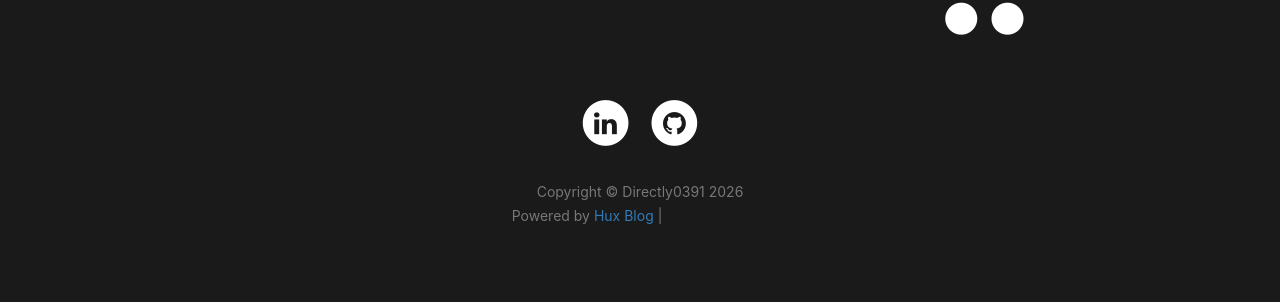
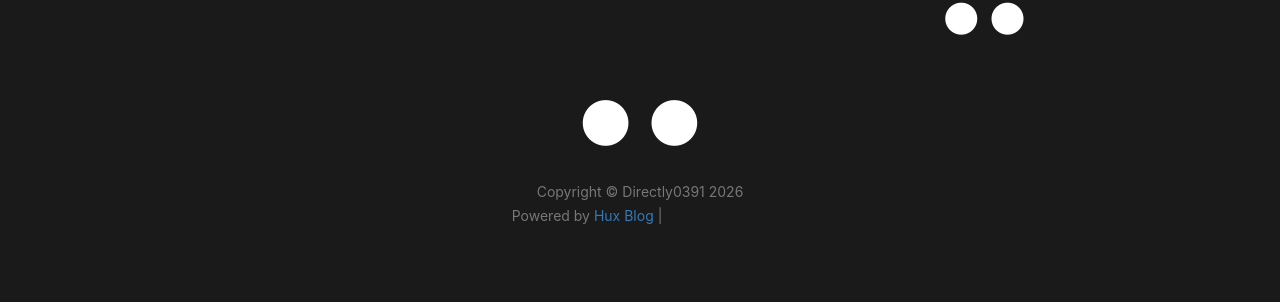
Before and after one commit to Directly0391/website, a Jekyll site: the page built from index.html, in a window 1280 px wide. Shown: the part 839-1141 px from the top of the page. Built offline with Jekyll 4.4.1, drawn with Linux system fonts in a browser that asks for light colours; nearby versions of some CDN libraries; the list of posts is cut into pages by our own code; comment, search, counter and statistics services are not loaded; grey boxes are pictures that could not be loaded.

Commit message:
Revert "Fix social media icon colors in dark mode"
This reverts commit 61ead1a194111fe8b1658c815fc03fa207067af1.

```diff
--- a/css/hux-blog.css
+++ b/css/hux-blog.css
@@ -1358,12 +1358,6 @@ footer .copyright a:hover,
 footer .copyright a:focus {
   color: #0085a1;
 }
-footer .fa-stack .fa-circle {
-  color: #ffffff;
-}
-footer .fa-stack .fa-inverse {
-  color: #1a1a1a;
-}
 .btn {
   /* Hux learn from
      *     TypeIsBeautiful,
```
Also changed, not shown: less/hux-blog.less (+0 -8 lines), css/hux-blog.min.css.
